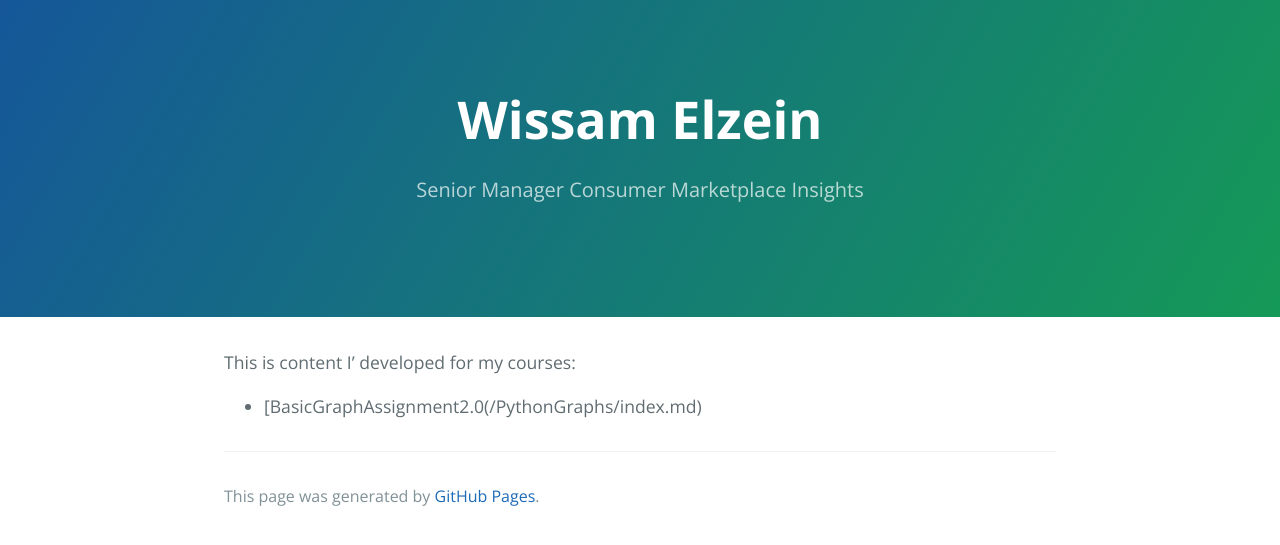
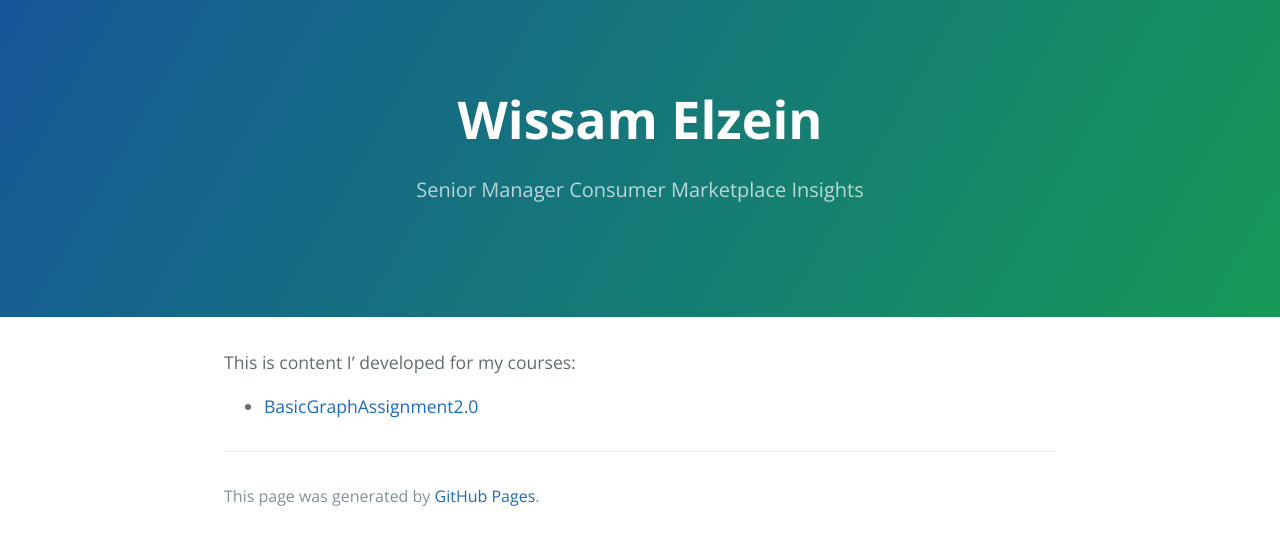
Before and after one commit to Welzein/Welzein.github.io, a Jekyll site: the page built from index.md, in a window 1280 px wide. Shown: the top 545 px of the page. Built offline with Jekyll 4.4.1, drawn with Linux system fonts in a browser that asks for light colours; our own code applies the rules of GitHub Pages for plain Markdown files.

Commit message:
Update index.md

```diff
--- a/index.md
+++ b/index.md
@@ -4,4 +4,4 @@ description: Senior Manager Consumer Marketplace Insights
 ---
 
 This is content I' developed for my courses:
-- [BasicGraphAssignment2.0(/PythonGraphs/index.md)
+- [BasicGraphAssignment2.0](/PythonGraphs/index.md)
```
